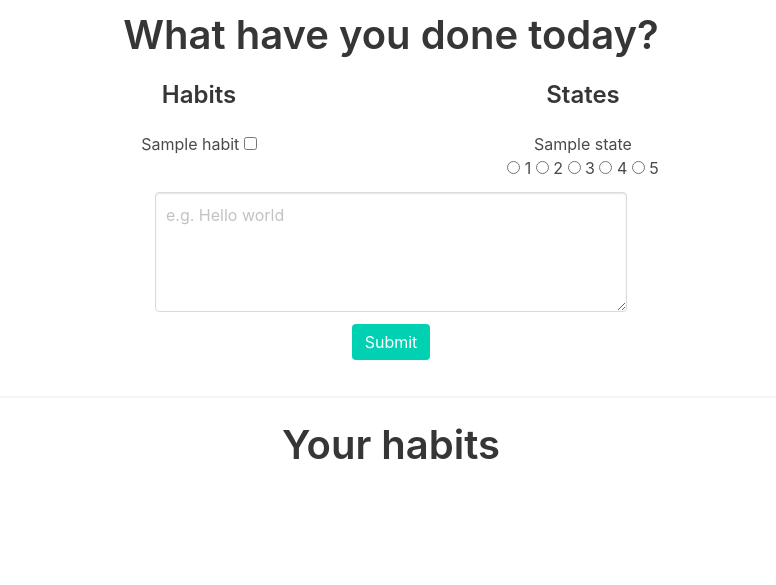
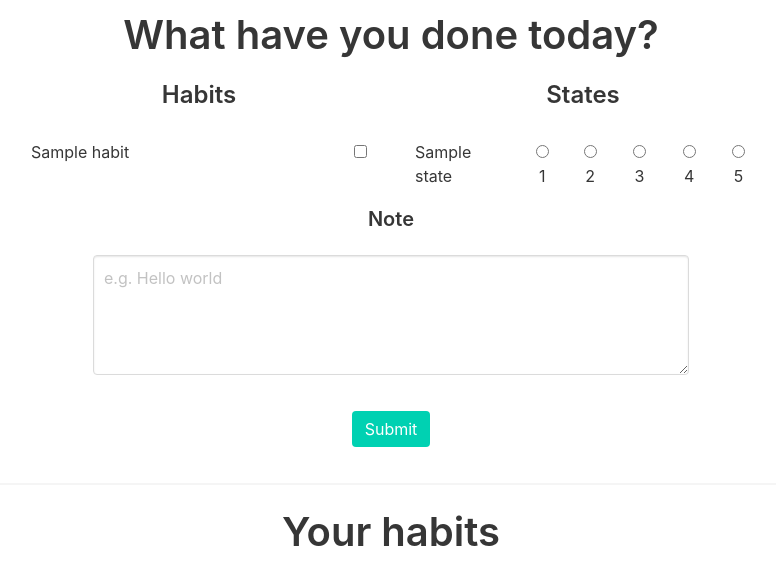
Before and after one commit to KosAqH/Habit-tracker, a Flask app: page / in a window 1280 px wide. Shown: the part 52-637 px from the top of the page, without its empty margins (249-1025 px from the left). Run offline with Flask 3, Linux system fonts and the light colour scheme; a user stored in the database is signed in; tables that the repository leaves empty hold one stand-in row (values such as "Sample post").

Commit message:
Overhaul frontend of form for saving habits on main page

```diff
--- a/app/templates/index.html
+++ b/app/templates/index.html
@@ -6,35 +6,44 @@
     {% if is_entry_empty %}
     <h2 class="title is-2">What have you done today?</h2>
     <form method="POST" action="/send_form">
-      <div class="columns">
+      <div class="columns block">
         <div class="column">
           <h2 class="title is-4">Habits</h2>
+          <table class="table center-object is-fullwidth">
             {% for habit in habits %}
-            <label class="checkbox">
-              {{habit.name}}
-              <input type="checkbox" name="{{habit.name}}">
-            </label>
+                <tr>
+                  <td><label for="hid_{{habit.name}}">{{habit.name}}</label></td>
+                  <td class="has-text-right"><input type="checkbox" name="{{habit.name}}" id="hid_{{habit.name}}"></td>
+                </tr>
             {% endfor %}
+          </table>
         </div>
         <div class="column">
           <h2 class="title is-4">States</h2>
+          <table class="table center-object is-fullwidth">
             {% for state in states %}
-          <div class="field">
-              <legend> {{state.name}} </legend>
-              <label> <input type="radio" name="{{state.name}}" value="1"> 1 </label>
-              <label> <input type="radio" name="{{state.name}}" value="2"> 2 </label>
-              <label> <input type="radio" name="{{state.name}}" value="3"> 3 </label>
-              <label> <input type="radio" name="{{state.name}}" value="4"> 4 </label>
-              <label> <input type="radio" name="{{state.name}}" value="5"> 5 </label>
+              <tr>
+                <td class="is-vcentered"> {{state.name}} </td>
+                <td class="has-text-centered"><label> <input type="radio" name="{{state.name}}" value="1"> 1 </label></td>
+                <td class="has-text-centered"><label> <input type="radio" name="{{state.name}}" value="2"> 2 </label></td>
+                <td class="has-text-centered"><label> <input type="radio" name="{{state.name}}" value="3"> 3 </label></td>
+                <td class="has-text-centered"><label> <input type="radio" name="{{state.name}}" value="4"> 4 </label></td>
+                <td class="has-text-centered"><label> <input type="radio" name="{{state.name}}" value="5"> 5 </label></td>
+              </tr>
               </div>
             {% endfor %}
+          </table>
         </div>
         </div>
       </div>
-      <div class="column is-8 is-offset-2">
+      <div class="block">
+        <div class="column is-10 is-offset-1">
+          <h3 class="is-5 title">Note</h3>
           <textarea class="textarea" placeholder="e.g. Hello world" name="journal_entry"></textarea>
         </div>
-      <div class="control has-text-centered">
+      </div>
+
+      <div class="control has-text-centered block">
         <button class="button is-primary">Submit</button>
       </div>
     </form>
```
Lines whose indentation alone changed are shown as unchanged.
